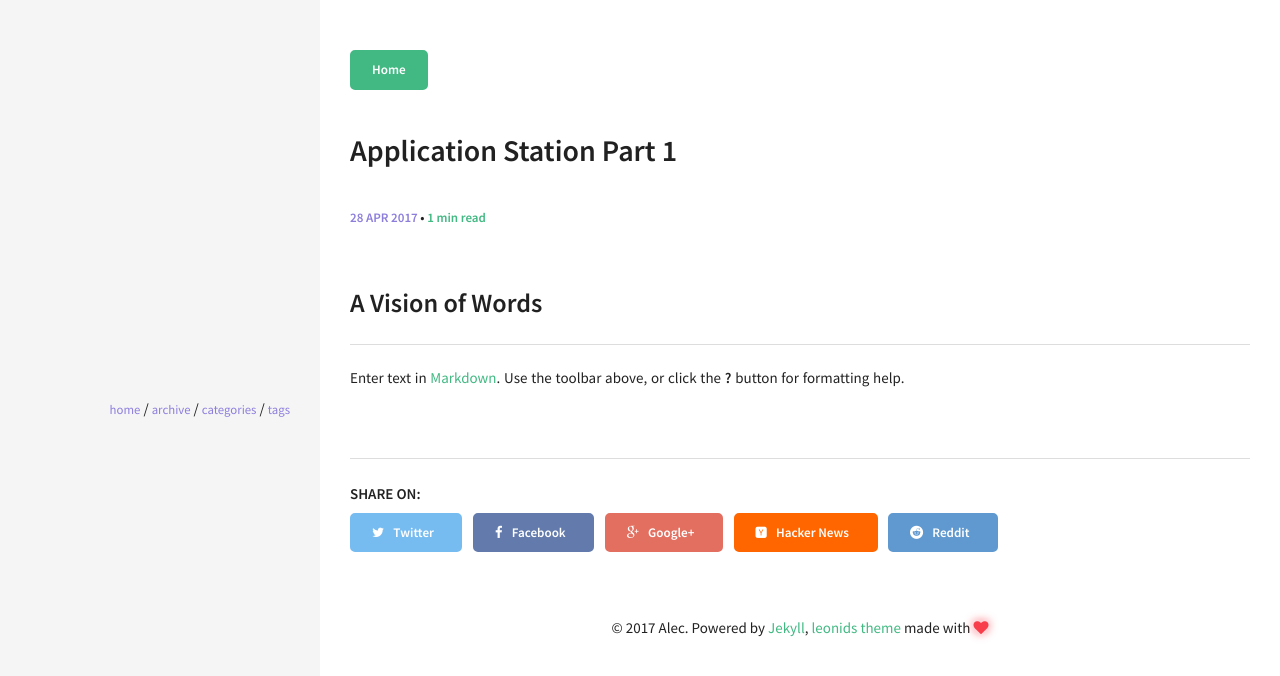
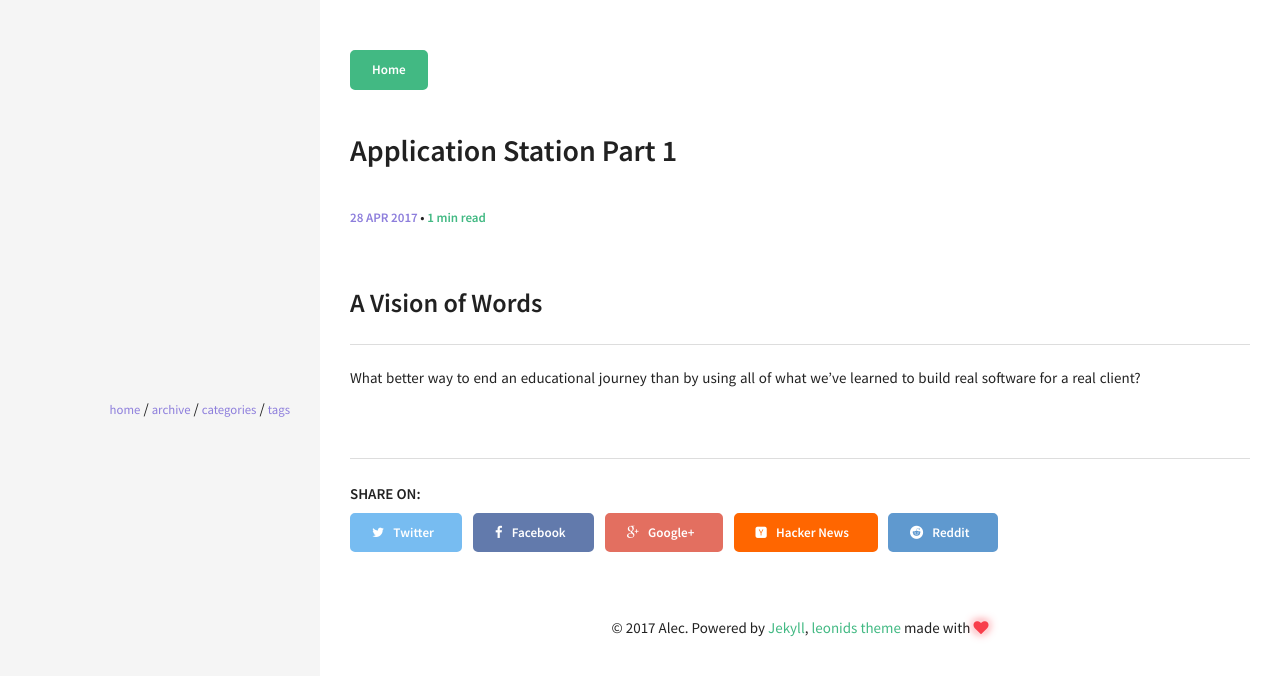
Before and after one commit to acarlyle/acarlyle.github.io, a Jekyll site: the page built from _posts/2017-04-27-application-station-part-1.md, in a window 1280 px wide. Shown: the top 676 px of the page. Built offline with Jekyll 4.4.1, drawn with Linux system fonts in a browser that asks for light colours.

Commit message:
Updated 2017-04-27-application-station-part-1.md

```diff
--- a/_posts/2017-04-27-application-station-part-1.md
+++ b/_posts/2017-04-27-application-station-part-1.md
@@ -7,4 +7,4 @@ categories: UMW
 ---
 ## A Vision of Words
 
-Enter text in [Markdown](http://daringfireball.net/projects/markdown/). Use the toolbar above, or click the **?** button for formatting help.
+What better way to end an educational journey than by using all of what we've learned to build real software for a real client?
```
